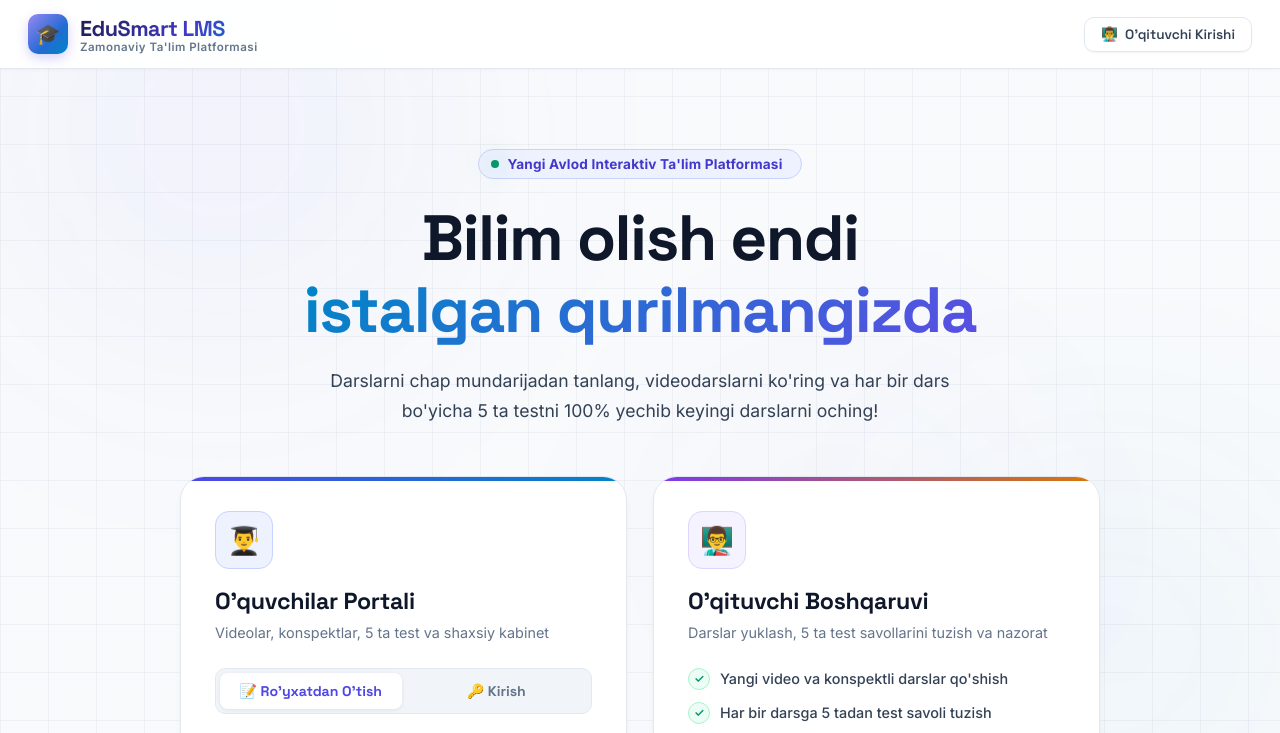
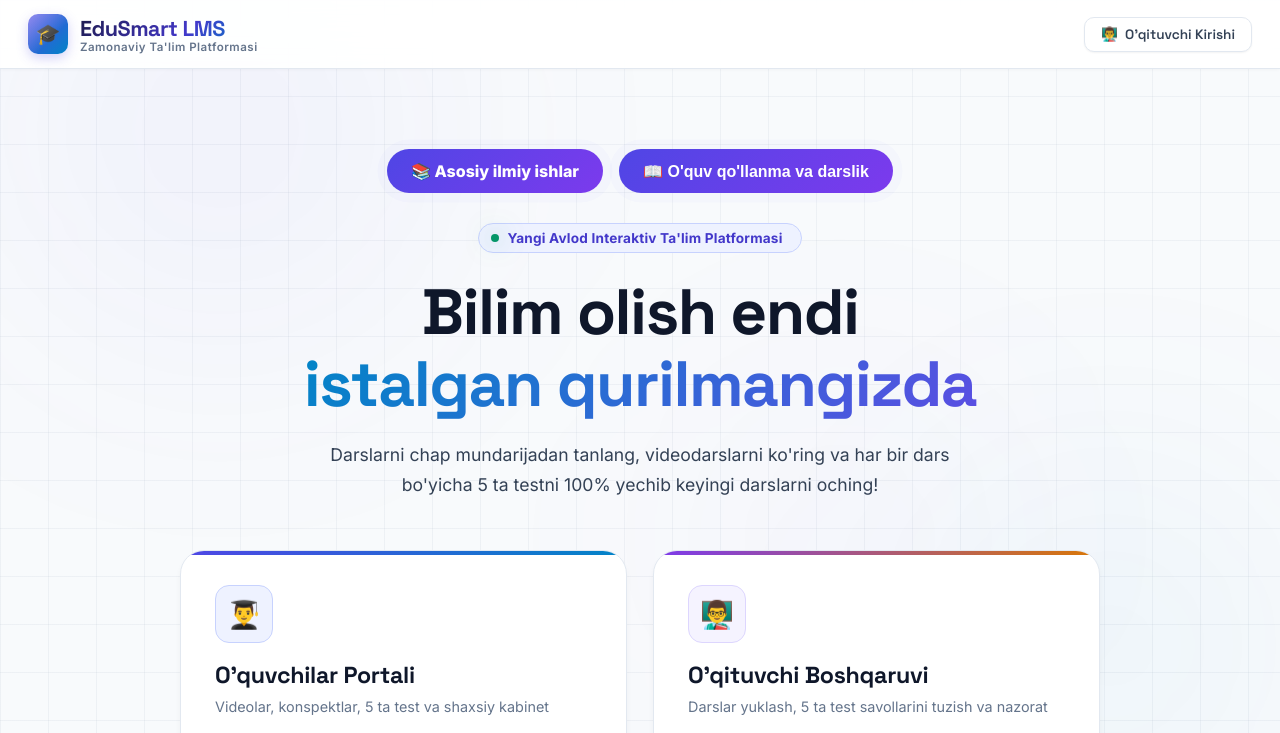
Before and after one commit to Sirojiddin999/edusmart-lms, a website: page public/index.html in a window 1280 px wide. Shown: the top 733 px of the page. Drawn offline with Linux system fonts and the light colour scheme.

Commit message:
O'zgarish nomi

```diff
--- a/public/index.html
+++ b/public/index.html
@@ -10,6 +10,45 @@
   <link rel="stylesheet" href="/css/style.css">
   <style>
     /* ---- HOME SPECIFIC LIGHT THEME ---- */
+    @keyframes btn-glow {
+      0% { box-shadow: 0 0 0 0 rgba(79, 70, 229, 0.4); }
+      70% { box-shadow: 0 0 0 10px rgba(79, 70, 229, 0); }
+      100% { box-shadow: 0 0 0 0 rgba(79, 70, 229, 0); }
+    }
+
+    .animated-btn {
+      display: inline-flex;
+      align-items: center;
+      justify-content: center;
+      gap: 8px;
+      padding: 12px 24px;
+      background: linear-gradient(135deg, var(--primary) 0%, var(--purple) 100%);
+      color: white;
+      border-radius: var(--r-full);
+      font-weight: 800;
+      text-decoration: none;
+      transition: all 0.3s ease;
+      box-shadow: 0 4px 15px rgba(79, 70, 229, 0.3);
+      animation: btn-glow 2s infinite;
+      cursor: pointer;
+      border: none;
+      font-size: 1rem;
+    }
+
+    .animated-btn:hover {
+      transform: translateY(-2px);
+      box-shadow: 0 6px 20px rgba(79, 70, 229, 0.4);
+      color: white;
+    }
+
+    .top-buttons-container {
+      display: flex;
+      justify-content: center;
+      gap: 16px;
+      margin-bottom: 30px;
+      flex-wrap: wrap;
+    }
+
     .hero {
       padding: 80px 0 60px;
       text-align: center;
@@ -288,6 +327,16 @@
     <!-- HERO -->
     <section class="hero">
       <div class="container">
+        <!-- Top Animated Buttons -->
+        <div class="top-buttons-container animate-fade-up">
+          <a href="https://drive.google.com/drive/folders/18UgKYPokejgspN-RLwQHKYn63RtN6xGc?usp=drive_link" target="_blank" class="animated-btn">
+            📚 Asosiy ilmiy ishlar
+          </a>
+          <button onclick="openModal('books-modal')" class="animated-btn">
+            📖 O'quv qo'llanma va darslik
+          </button>
+        </div>
+
         <div class="hero-chip animate-fade-up">
           <span class="chip-dot"></span>
           Yangi Avlod Interaktiv Ta'lim Platformasi
@@ -413,6 +462,27 @@
         </div>
       </div>
     </section>
+  </div>
+
+  <footer style="text-align: center; padding: 24px; font-weight: 800; color: var(--text-muted); font-size: 1.1rem; letter-spacing: 1px;">
+    2024_YIL
+  </footer>
+
+  <!-- ===== O'QUV QO'LLANMA VA DARSLIKLAR MODALI ===== -->
+  <div class="modal-backdrop" id="books-modal">
+    <div class="modal-box" style="max-width: 500px;">
+      <button class="modal-close-btn" onclick="closeModal('books-modal')">✕</button>
+      <h2 style="font-size: 1.5rem; margin-bottom: 20px; text-align: center; color: var(--text-primary);">O'quv qo'llanma va darsliklar</h2>
+      <div style="display: flex; flex-direction: column; gap: 10px;">
+        <a href="https://drive.google.com/file/d/1x87vTAdlABLxlVfm5Bzrye-I0fNBYpzd/view?usp=drive_link" target="_blank" class="btn btn-ghost" style="text-align: left; justify-content: flex-start; font-size: 0.95rem;">📘 O'quv qo'llanma</a>
+        <a href="https://drive.google.com/file/d/1r4OxXfkVUzaLsgr51lXVHL8AdsiCMhCF/view?usp=drive_link" target="_blank" class="btn btn-ghost" style="text-align: left; justify-content: flex-start; font-size: 0.95rem;">📗 Darslik</a>
+        <a href="https://drive.google.com/file/d/1u-IpJz_4SSoAo2Y87woRDkir7inpXXB7/view?usp=drive_link" target="_blank" class="btn btn-ghost" style="text-align: left; justify-content: flex-start; font-size: 0.95rem;">📗 Darslik</a>
+        <a href="https://drive.google.com/file/d/1jPa-G66bp1zsteADygRLTqUX0VA8S_HI/view?usp=drive_link" target="_blank" class="btn btn-ghost" style="text-align: left; justify-content: flex-start; font-size: 0.95rem;">📘 O'quv qo'llanma</a>
+        <a href="https://drive.google.com/file/d/14HTx_rX0nSVlzVYNOQVAGIqyGMgFxQ8m/view?usp=drive_link" target="_blank" class="btn btn-ghost" style="text-align: left; justify-content: flex-start; font-size: 0.95rem;">📘 O'quv qo'llanma</a>
+        <a href="https://drive.google.com/file/d/1IqE-O_HDPKFBrG0qSqjv_cYoxzVunqVV/view?usp=drive_link" target="_blank" class="btn btn-ghost" style="text-align: left; justify-content: flex-start; font-size: 0.95rem;">📘 O'quv qo'llanma</a>
+        <a href="https://drive.google.com/file/d/1XiS_Z-5ZzGrtNjGiyrL455-ttfT7MHEz/view?usp=drive_link" target="_blank" class="btn btn-ghost" style="text-align: left; justify-content: flex-start; font-size: 0.95rem;">📗 Darslik</a>
+      </div>
+    </div>
   </div>
 
   <!-- ===== RO'YXATDAN O'TISHDAGI MUVAFFAQIYAT MODALI ===== -->
```
